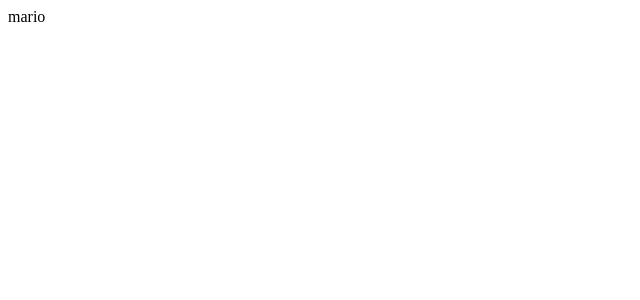
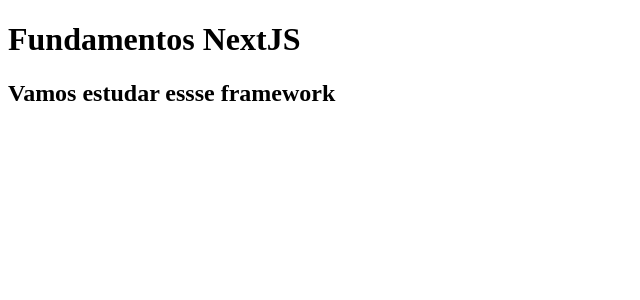
Before and after one commit to kazuohagy/fundamentos, a Next.js app: page / in a window 1280 px wide. Shown: the top 300 px of the page, without its empty margins (0-640 px from the left). Built offline with nearby package versions, Linux system fonts and the light colour scheme.

Commit message:
feito jsx componente react next basta criar no pages exportando a funcao

```diff
--- a/src/pages/index.jsx
+++ b/src/pages/index.jsx
@@ -1,3 +1,8 @@
 export default function inicio() {
-    return "mario"
+    return (
+        <div className="">
+            <h1>Fundamentos NextJS</h1>
+            <h2>Vamos estudar essse framework</h2>
+        </div>
+    )
 }
```
